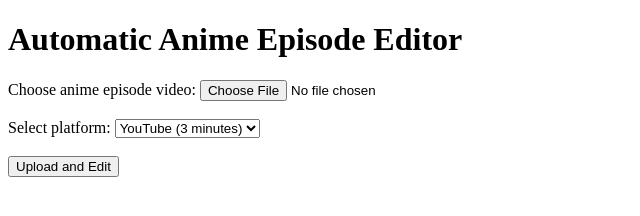
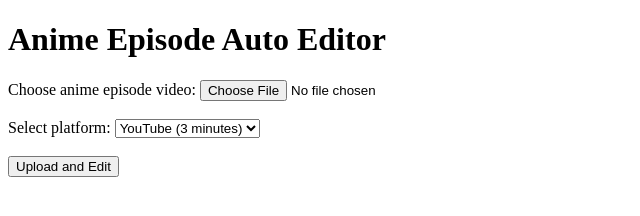
Before and after one commit to phonkgentor/bugs, a website: page index.html in a window 1280 px wide. Shown: the whole page, without its empty margins (0-640 px from the left). Drawn offline with Linux system fonts and the light colour scheme.

Commit message:
Update index.html

```diff
--- a/index.html
+++ b/index.html
@@ -5,7 +5,7 @@
   <title>Anime Episode Auto Editor</title>
 </head>
 <body>
-  <h1>Automatic Anime Episode Editor</h1>
+  <h1>Anime Episode Auto Editor</h1>
   <form action="/upload" method="post" enctype="multipart/form-data">
     <label for="video">Choose anime episode video:</label>
     <input type="file" id="video" name="video" accept="video/*" required>
```
